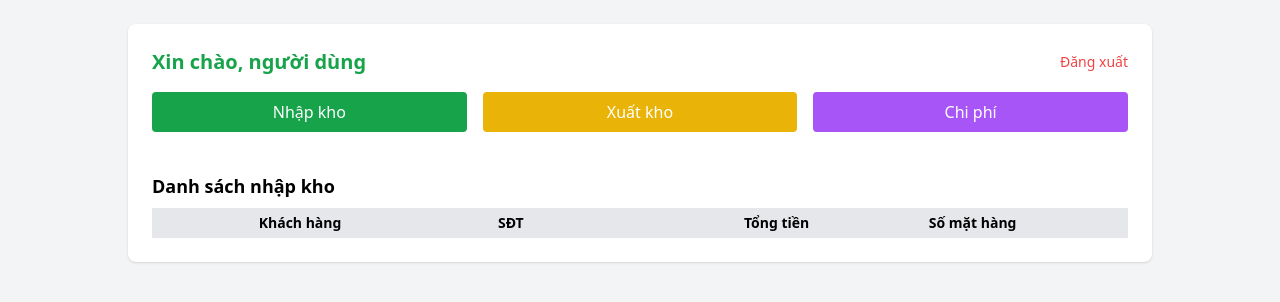
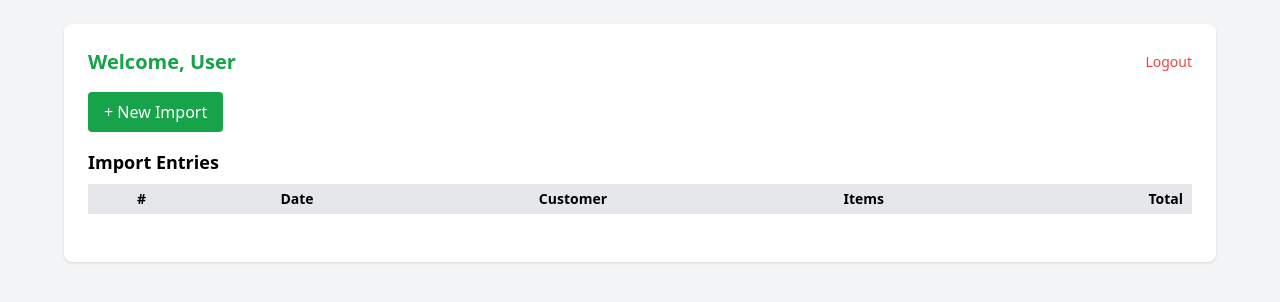
Before and after one commit to phelieuandan/phelieuandan.github.io, a Jekyll site: the page dashboard.html, which Jekyll copies as it is, in a window 1280 px wide. Shown: the top 302 px of the page. Built offline with Jekyll 4.4.1, drawn with Linux system fonts in a browser that asks for light colours; nearby versions of some CDN libraries; comment, search, counter and statistics services are not loaded.

Commit message:
Update dashboard.html

```diff
--- a/dashboard.html
+++ b/dashboard.html
@@ -1,76 +1,73 @@
 <!DOCTYPE html>
-<html lang="vi">
+<html lang="en">
 <head>
-  <meta charset="UTF-8">
+  <meta charset="UTF-8" />
   <title>Phế Liệu An Dân - Dashboard</title>
-  <meta name="viewport" content="width=device-width, initial-scale=1.0">
-  <!-- Tailwind CSS -->
+  <meta name="viewport" content="width=device-width, initial-scale=1.0" />
   <script src="https://cdn.tailwindcss.com"></script>
-  <!-- Firebase SDK compat -->
   <script src="https://www.gstatic.com/firebasejs/10.3.1/firebase-app-compat.js"></script>
   <script src="https://www.gstatic.com/firebasejs/10.3.1/firebase-auth-compat.js"></script>
   <script src="https://www.gstatic.com/firebasejs/10.3.1/firebase-database-compat.js"></script>
 </head>
 <body class="bg-gray-100 p-6">
-  <div class="max-w-5xl mx-auto bg-white rounded-lg shadow p-6">
-    <!-- Header -->
+  <div class="max-w-6xl mx-auto bg-white rounded-lg shadow p-6">
     <div class="flex justify-between items-center mb-4">
-      <h2 class="text-xl font-bold text-green-600">Xin chào, <span id="tenNguoiDung">người dùng</span></h2>
-      <button onclick="logout()" class="text-sm text-red-500 hover:underline">Đăng xuất</button>
+      <h2 class="text-xl font-bold text-green-600">Welcome, <span id="userName">User</span></h2>
+      <button onclick="logout()" class="text-sm text-red-500 hover:underline">Logout</button>
     </div>
 
-    <!-- Nút chọn chức năng -->
-    <div class="grid grid-cols-3 gap-4 mb-6">
-      <button onclick="showForm('nhapkho')" class="bg-green-600 text-white py-2 rounded">Nhập kho</button>
-      <button onclick="alert('Chức năng đang phát triển')" class="bg-yellow-500 text-white py-2 rounded">Xuất kho</button>
-      <button onclick="alert('Chức năng đang phát triển')" class="bg-purple-500 text-white py-2 rounded">Chi phí</button>
+    <div class="mb-4">
+      <button onclick="showForm()" class="bg-green-600 text-white px-4 py-2 rounded">+ New Import</button>
     </div>
 
-    <!-- FORM NHẬP KHO -->
-    <div id="formNhapKho" class="hidden">
-      <h3 class="text-lg font-semibold mb-4">Form Nhập Kho</h3>
-      <!-- Thông tin khách hàng -->
+    <!-- Form nhập kho -->
+    <div id="importForm" class="hidden mb-8 border p-4 rounded bg-gray-50">
+      <h3 class="text-lg font-semibold mb-2">New Import Entry</h3>
       <div class="grid grid-cols-2 gap-4 mb-4">
-        <input id="khachHang" type="text" placeholder="Tên khách hàng" class="border p-2 rounded w-full">
-        <input id="diaChi" type="text" placeholder="Địa chỉ" class="border p-2 rounded w-full">
-        <input id="cccd" type="text" placeholder="CCCD" class="border p-2 rounded w-full">
-        <input id="sdt" type="text" placeholder="SĐT" class="border p-2 rounded w-full">
+        <input id="customerName" type="text" placeholder="Customer Name" class="border p-2 rounded w-full" />
+        <input id="address" type="text" placeholder="Address" class="border p-2 rounded w-full" />
+        <input id="idNumber" type="text" placeholder="ID Number" class="border p-2 rounded w-full" />
+        <input id="phone" type="text" placeholder="Phone Number" class="border p-2 rounded w-full" />
       </div>
 
-      <!-- Danh sách hàng hóa -->
-      <div id="dsHangHoa" class="space-y-2 mb-4"></div>
-      <button onclick="themMatHang()" class="bg-blue-500 text-white px-4 py-2 rounded">+ Thêm mặt hàng</button>
+      <div id="itemsList" class="space-y-2 mb-4"></div>
+      <button onclick="addItem()" class="bg-blue-500 text-white px-4 py-1 rounded">+ Add Item</button>
 
-      <!-- Tổng tiền -->
-      <div class="mt-4 font-bold">Tổng tiền: <span id="tongTien">0</span> đ</div>
-      <button onclick="luuNhapKho()" class="mt-4 bg-green-600 text-white px-4 py-2 rounded">Lưu</button>
+      <div class="mt-4 font-bold">Total: <span id="totalAmount">0</span> đ</div>
+      <button onclick="saveImport()" class="mt-4 bg-green-600 text-white px-6 py-2 rounded">Save</button>
     </div>
 
-    <!-- BẢNG DỮ LIỆU -->
-    <div class="mt-10">
-      <h3 class="text-lg font-semibold mb-2">Danh sách nhập kho</h3>
-      <table class="w-full border text-sm" id="bangNhapKho">
+    <!-- Danh sách nhập kho -->
+    <div>
+      <h3 class="text-lg font-semibold mb-2">Import Entries</h3>
+      <table class="w-full border text-sm mb-6">
         <thead class="bg-gray-200">
           <tr>
-            <th class="border px-2 py-1">Khách hàng</th>
-            <th class="border px-2 py-1">SĐT</th>
-            <th class="border px-2 py-1 text-right">Tổng tiền</th>
-            <th class="border px-2 py-1 text-center">Số mặt hàng</th>
+            <th class="border px-2 py-1">#</th>
+            <th class="border px-2 py-1">Date</th>
+            <th class="border px-2 py-1">Customer</th>
+            <th class="border px-2 py-1 text-center">Items</th>
+            <th class="border px-2 py-1 text-right">Total</th>
           </tr>
         </thead>
-        <tbody></tbody>
+        <tbody id="importTable"></tbody>
       </table>
+    </div>
+
+    <!-- Chi tiết phiếu nhập -->
+    <div id="importDetail" class="hidden bg-gray-50 p-4 border rounded">
+      <h3 class="text-lg font-bold mb-2">Import Detail</h3>
+      <div id="detailContent" class="text-sm"></div>
     </div>
   </div>
 
   <script>
-    // Cấu hình Firebase
     const firebaseConfig = {
       apiKey: "AIzaSyAXfVdVR6ABdiJ2iyePUv_wR6AYuyFqZjs",
       authDomain: "warehouse689-d212c.firebaseapp.com",
       databaseURL: "https://warehouse689-d212c-default-rtdb.asia-southeast1.firebasedatabase.app",
       projectId: "warehouse689-d212c",
-      storageBucket: "warehouse689-d212c.firebasestorage.app",
+      storageBucket: "warehouse689-d212c.appspot.com",
       messagingSenderId: "524439415659",
       appId: "1:524439415659:web:b0904ee6c3b1fdcfd77a2e"
     };
@@ -78,96 +75,139 @@
     const auth = firebase.auth();
     const db = firebase.database();
 
-    // Xác thực người dùng
     auth.onAuthStateChanged(user => {
-      if (user) {
-        document.getElementById("tenNguoiDung").innerText = user.displayName || user.email;
-        taiDanhSachNhapKho();
-      } else {
-        window.location.href = "index.html";
-      }
+      if (!user) return (window.location.href = "index.html");
+      document.getElementById("userName").innerText = user.displayName || user.email;
+      loadImports();
     });
 
     function logout() {
-      auth.signOut().then(() => window.location.href = "index.html");
+      auth.signOut().then(() => (window.location.href = "index.html"));
     }
 
-    // Hiển thị form
-    function showForm(type) {
-      document.getElementById("formNhapKho").classList.add("hidden");
-      if (type === "nhapkho") document.getElementById("formNhapKho").classList.remove("hidden");
+    function showForm() {
+      document.getElementById("importForm").classList.toggle("hidden");
     }
 
-    // Thêm 1 mặt hàng
-    function themMatHang() {
-      const row = document.createElement("div");
-      row.className = "grid grid-cols-5 gap-2";
-      row.innerHTML = `
-        <input type="text" placeholder="Tên hàng" class="border p-1 rounded" oninput="tinhTong()">
-        <input type="text" placeholder="ĐVT" class="border p-1 rounded" oninput="tinhTong()">
-        <input type="number" placeholder="SL" class="border p-1 rounded" oninput="tinhTong()">
-        <input type="number" placeholder="Đơn giá" class="border p-1 rounded" oninput="tinhTong()">
-        <input type="text" placeholder="Thành tiền" class="border p-1 rounded bg-gray-100" readonly>
+    function addItem() {
+      const div = document.createElement("div");
+      div.className = "grid grid-cols-5 gap-2";
+      div.innerHTML = `
+        <input placeholder="Item Name" class="border p-1 rounded" />
+        <select class="border p-1 rounded">
+          <option value="">Unit</option>
+          <option value="kg">kg</option>
+          <option value="pcs">pcs</option>
+        </select>
+        <input type="number" placeholder="Quantity" class="border p-1 rounded" />
+        <input type="number" placeholder="Unit Price" class="border p-1 rounded" />
+        <input placeholder="Amount" class="border p-1 rounded bg-gray-100" readonly />
       `;
-      document.getElementById("dsHangHoa").appendChild(row);
+      document.getElementById("itemsList").appendChild(div);
     }
 
-    // Tính thành tiền và tổng
-    function tinhTong() {
-      let tong = 0;
-      document.querySelectorAll("#dsHangHoa > div").forEach(row => {
-        const sl = parseFloat(row.children[2].value) || 0;
-        const dg = parseFloat(row.children[3].value) || 0;
-        const tt = sl * dg;
-        row.children[4].value = tt.toLocaleString();
-        tong += tt;
+    function calculateTotal() {
+      let total = 0;
+      document.querySelectorAll("#itemsList > div").forEach(row => {
+        const qty = parseFloat(row.children[2].value) || 0;
+        const price = parseFloat(row.children[3].value) || 0;
+        const amount = qty * price;
+        row.children[4].value = amount.toLocaleString();
+        total += amount;
       });
-      document.getElementById("tongTien").innerText = tong.toLocaleString();
+      document.getElementById("totalAmount").innerText = total.toLocaleString();
     }
 
-    // Lưu dữ liệu nhập kho
-    function luuNhapKho() {
-      const data = {
-        khachHang: document.getElementById("khachHang").value,
-        diaChi: document.getElementById("diaChi").value,
-        cccd: document.getElementById("cccd").value,
-        sdt: document.getElementById("sdt").value,
-        hangHoa: [],
-        tongTien: document.getElementById("tongTien").innerText.replace(/,/g, "")
-      };
-      document.querySelectorAll("#dsHangHoa > div").forEach(row => {
-        data.hangHoa.push({
-          ten: row.children[0].value,
-          dvt: row.children[1].value,
-          sl: row.children[2].value,
-          dg: row.children[3].value,
-          tt: row.children[4].value
+    document.getElementById("itemsList").addEventListener("input", calculateTotal);
+
+    function saveImport() {
+      const name = document.getElementById("customerName").value.trim() || "Unknown";
+      const address = document.getElementById("address").value.trim() || "Not provided";
+      const idNumber = document.getElementById("idNumber").value.trim() || "Not provided";
+      const phone = document.getElementById("phone").value.trim() || "Not provided";
+
+      const items = [];
+      document.querySelectorAll("#itemsList > div").forEach(row => {
+        const itemName = row.children[0].value.trim();
+        const unit = row.children[1].value;
+        const qty = row.children[2].value;
+        const price = row.children[3].value;
+        if (itemName && unit && qty && price) {
+          items.push({
+            name: itemName,
+            unit,
+            quantity: qty,
+            unitPrice: price,
+            amount: (qty * price).toFixed(0)
+          });
+        }
+      });
+
+      if (items.length === 0) return alert("Please enter valid items!");
+
+      db.ref("imports").once("value").then(snapshot => {
+        const count = snapshot.numChildren() + 1;
+        const id = "PNK" + String(count).padStart(3, "0");
+        const data = {
+          id,
+          customerName: name,
+          address,
+          idNumber,
+          phone,
+          date: new Date().toISOString(),
+          items,
+          totalAmount: items.reduce((a, b) => a + parseFloat(b.amount), 0)
+        };
+        db.ref("imports/" + id).set(data).then(() => {
+          alert("Saved successfully!");
+          location.reload();
         });
-      });
-      db.ref("nhapkho").push(data).then(() => {
-        alert("Đã lưu nhập kho!");
-        location.reload();
       });
     }
 
-    // Tải danh sách nhập kho
-    function taiDanhSachNhapKho() {
-      const tbody = document.querySelector("#bangNhapKho tbody");
-      db.ref("nhapkho").on("value", snap => {
+    function loadImports() {
+      const tbody = document.getElementById("importTable");
+      db.ref("imports").on("value", snap => {
         tbody.innerHTML = "";
+        let stt = 1;
         snap.forEach(child => {
           const d = child.val();
           const tr = document.createElement("tr");
+          tr.classList.add("cursor-pointer", "hover:bg-gray-100");
+          tr.onclick = () => showDetail(d);
           tr.innerHTML = `
-            <td class="border px-2 py-1">${d.khachHang}</td>
-            <td class="border px-2 py-1">${d.sdt}</td>
-            <td class="border px-2 py-1 text-right">${Number(d.tongTien).toLocaleString()}</td>
-            <td class="border px-2 py-1 text-center">${d.hangHoa.length}</td>
+            <td class="border px-2 py-1">${stt++}</td>
+            <td class="border px-2 py-1">${new Date(d.date).toLocaleDateString()}</td>
+            <td class="border px-2 py-1">${d.customerName}</td>
+            <td class="border px-2 py-1 text-center">${d.items.length}</td>
+            <td class="border px-2 py-1 text-right">${Number(d.totalAmount).toLocaleString()}</td>
           `;
           tbody.appendChild(tr);
         });
       });
     }
+
+    function showDetail(d) {
+      const box = document.getElementById("importDetail");
+      const detail = `
+        <p><strong>Code:</strong> ${d.id}</p>
+        <p><strong>Customer:</strong> ${d.customerName}</p>
+        <p><strong>Phone:</strong> ${d.phone}</p>
+        <p><strong>Address:</strong> ${d.address}</p>
+        <p><strong>ID Number:</strong> ${d.idNumber}</p>
+        <p><strong>Date:</strong> ${new Date(d.date).toLocaleString()}</p>
+        <hr class="my-2"/>
+        <p class="font-semibold mb-1">Items:</p>
+        <ul class="list-disc pl-5">
+          ${d.items.map(item => `<li>${item.name} (${item.unit}) x ${item.quantity} = ${Number(item.amount).toLocaleString()} đ</li>`).join("")}
+        </ul>
+        <hr class="my-2"/>
+        <p><strong>Total:</strong> ${Number(d.totalAmount).toLocaleString()} đ</p>
+      `;
+      document.getElementById("detailContent").innerHTML = detail;
+      box.classList.remove("hidden");
+      box.scrollIntoView({ behavior: "smooth" });
+    }
   </script>
 </body>
 </html>
```
